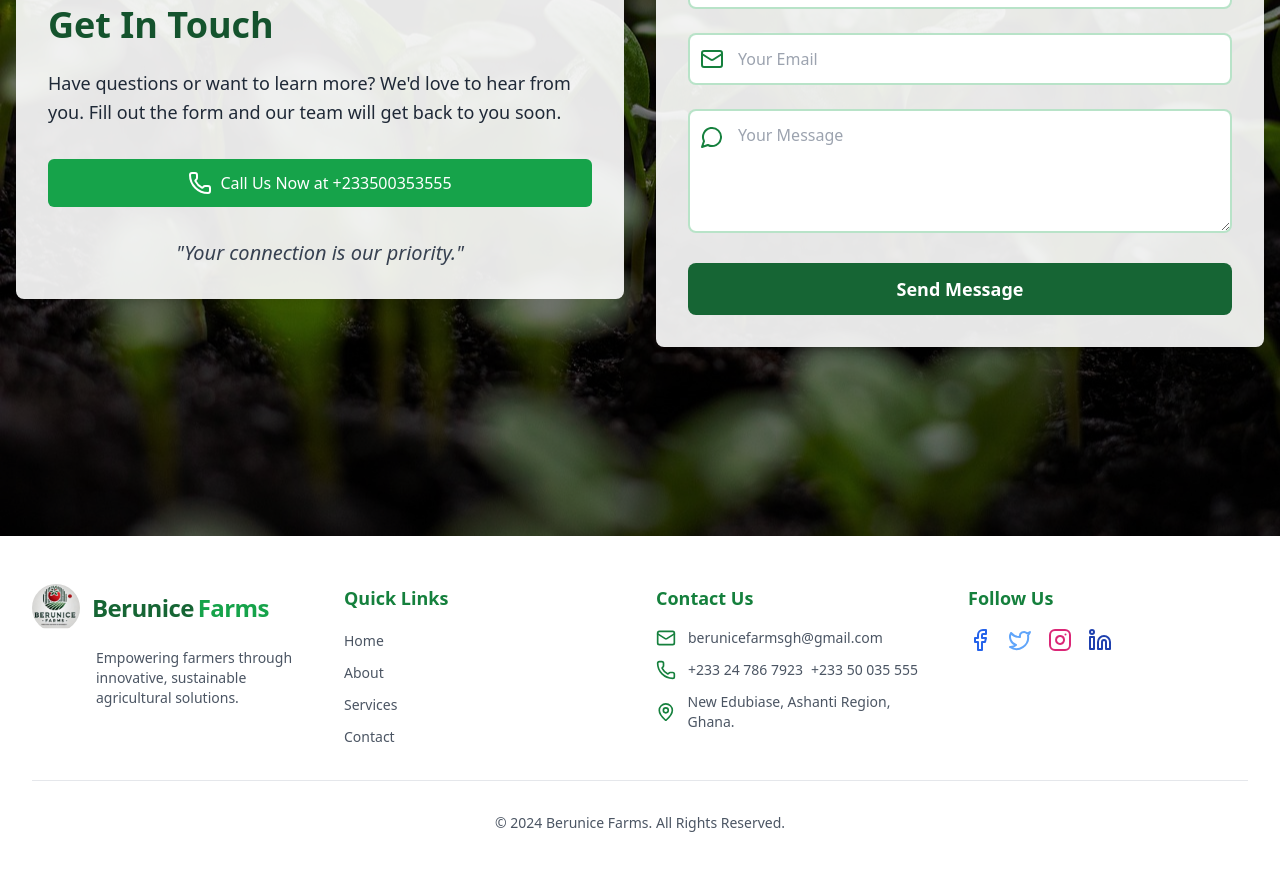
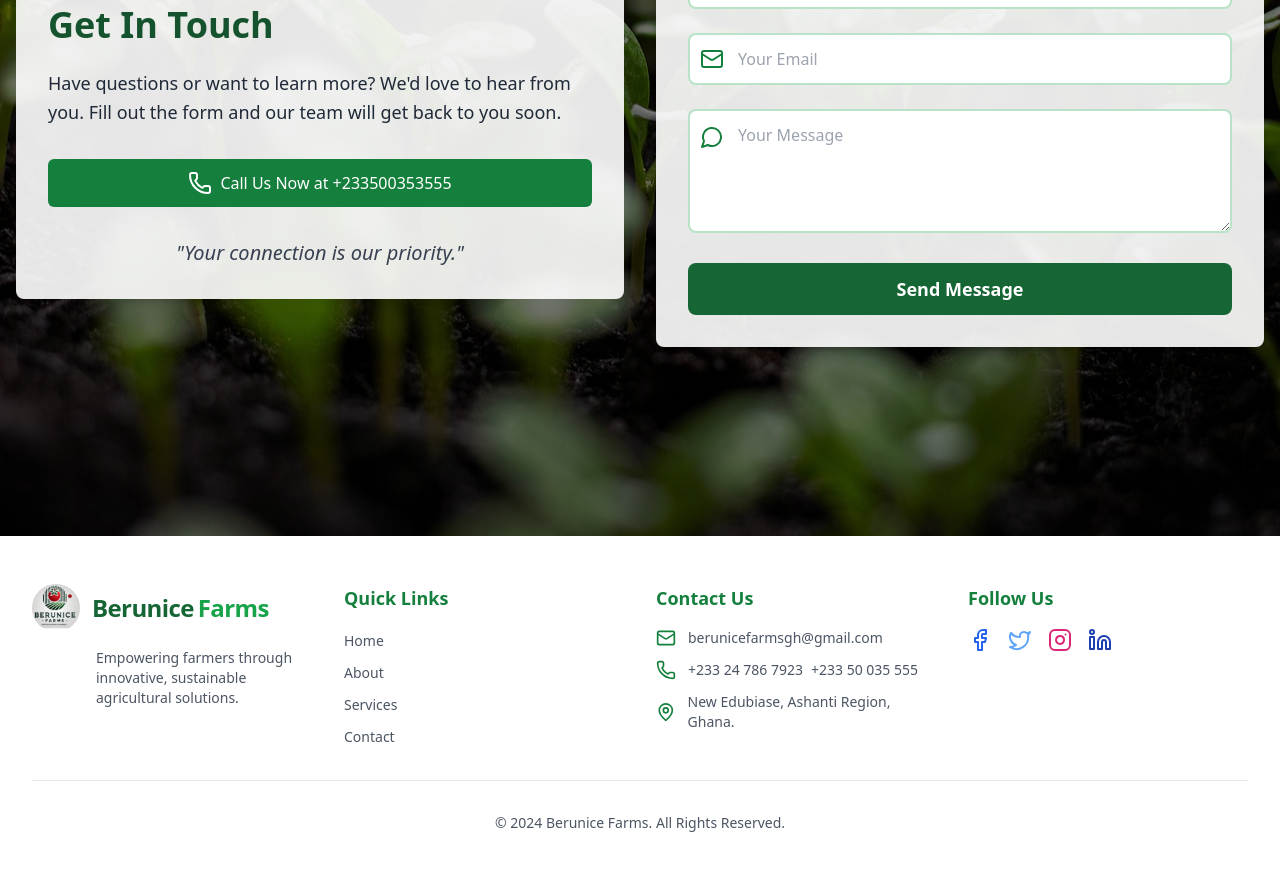
Before and after one commit to ElormWuaku/Berunice, a React (Vite) app: page / in a window 1280 px wide. Shown: the part 4430-5301 px from the top of the page. Built offline with nearby package versions, Linux system fonts and the light colour scheme.

Commit message:
Color adjusted in call button in contact section

```diff
--- a/src/components/Contact.jsx
+++ b/src/components/Contact.jsx
@@ -79,7 +79,7 @@ const Contact = () => {
             {/* Call Button Added */}
             <motion.a
               href={`tel:${contactNumber}`}
-              className="w-full flex items-center justify-center bg-green-600 text-white px-6 py-3 rounded-md hover:bg-green-500 mb-6"
+              className="w-full flex items-center justify-center bg-green-700 text-white px-6 py-3 rounded-md hover:bg-green-600 mb-6"
               whileHover={{ scale: 1.05 }}
               whileTap={{ scale: 0.95 }}
             >
```
